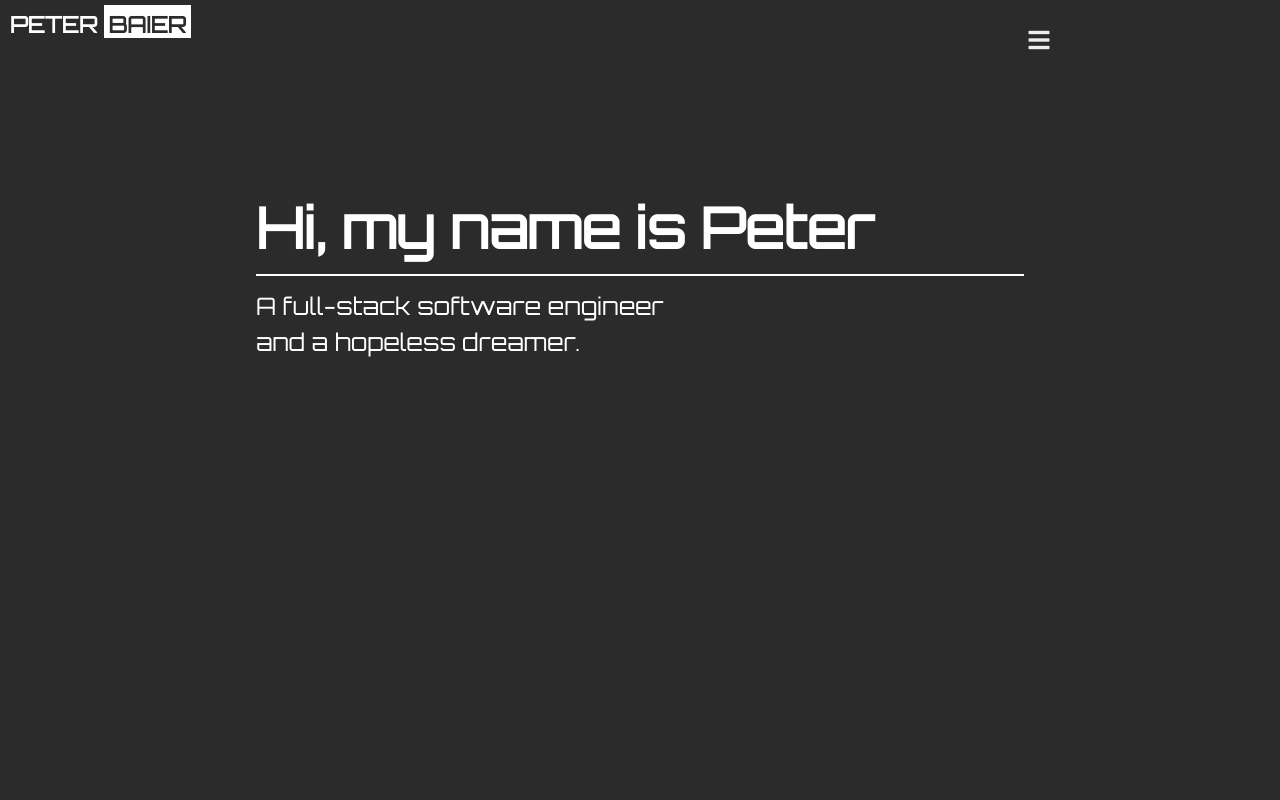
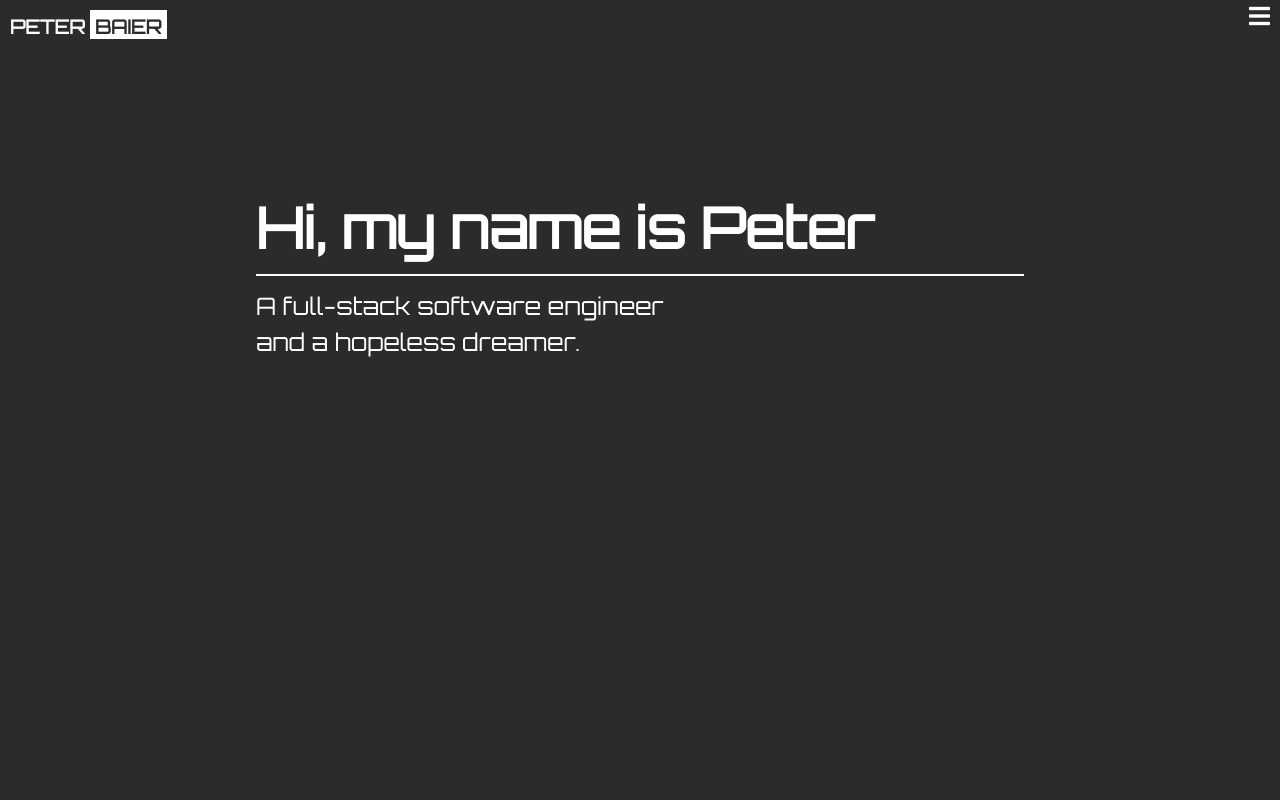
Before and after one commit to peterbaier/myProfile, an Angular app: page / in a window 1280 px wide. Shown: the top 800 px of the page. Built offline with nearby package versions, Linux system fonts and the light colour scheme; a web font is replaced by a local one.

Commit message:
header styling

```diff
--- a/src/app/app.component.html
+++ b/src/app/app.component.html
@@ -2,12 +2,8 @@
 
   <!-- Header -->
   <header id="header" class="alt">
-    <div>
       <a class="logo"><strong>PETER </strong><span>BAIER</span></a>
-    </div>
-    <div>
-      <i class="fas fa-bars" style="color: #eeeeee"></i>
-    </div>
+      <i class="fas fa-bars"></i>
   </header>
 
   <!-- Banner -->
@@ -64,8 +60,7 @@
         <li><a href="#" class="icon brands alt fa-linkedin-in"><span class="label">LinkedIn</span></a></li>
       </ul>
       <ul class="copyright">
-        <li>&copy; Untitled</li>
-        <li>Design: <a href="https://html5up.net">HTML5 UP</a></li>
+        <li>&copy; BAIER.TECH</li>
       </ul>
     </div>
   </footer>
--- a/src/app/app.component.scss
+++ b/src/app/app.component.scss
@@ -2,33 +2,42 @@
   --default-dark-background: #2b2b2b;
 }
 
-header {
+#header {
   background-color: var(--default-dark-background);
   width: 100%;
   height: 4vh;
+  display: flex;
+  justify-content: space-between;
 
   i {
+    animation-duration: 4s;
+    animation-fill-mode: forwards;
+    animation-name: hamburger;
+
     align-self: center;
     font-size: 1.5rem;
-    width: 82%;
     text-align: end;
+    margin-right: 10px;
     color: white;
   }
+
   .logo {
     animation-duration: 4s;
     animation-fill-mode: forwards;
     animation-name: logo;
-    font-size: 1.4em;
+
+    font-size: 1.2em;
     font-weight: bolder;
     text-transform: uppercase;
-    position: relative;
-    top: 10px;
-    left: 10px;
+    margin: 10px 0 0 10px;
+    display: flex;
+    align-items: baseline;
 
     span {
       background-color: white;
       color: var(--default-dark-background, #2b2b2b);
       padding: 5px 5px 0 5px;
+      margin-left: 5px;
     }
   }
 
@@ -38,6 +47,17 @@ header {
     }
     100% {
       opacity: 1
+    }
+  }
+
+  @keyframes hamburger {
+    0% {
+      opacity: 0;
+      transform: rotate3d(1, 1, 1, 0deg);
+    }
+    100% {
+      opacity: 1;
+      transform: rotate3d(1, 1, 1, 720deg);
     }
   }
 }
```
